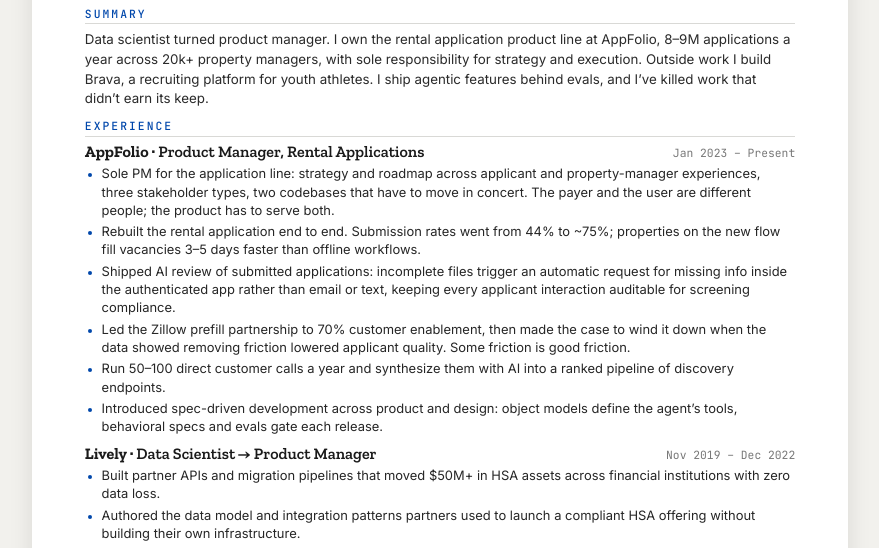
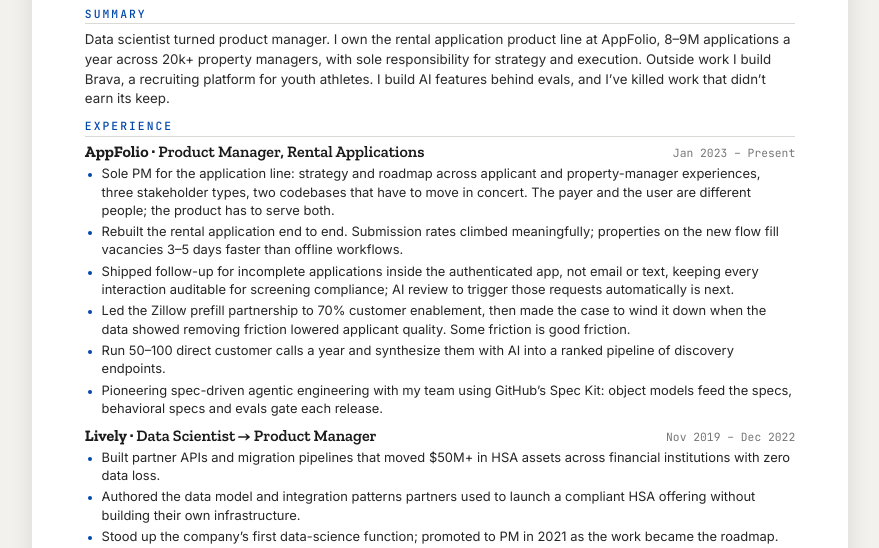
Before and after one commit to be-ns/personalsite, a website: page resume.html in a window 1280 px wide. Shown: the part 215-763 px from the top of the page, without its empty margins (200-1079 px from the left). Drawn offline with nearby package versions, Linux system fonts and the light colour scheme.

Commit message:
Soften AppFolio agentic claim and remove specific submission rates (#91)

```diff
--- a/resume.html
+++ b/resume.html
@@ -294,7 +294,7 @@
     <!-- SUMMARY -->
     <section>
       <h2 class="section-title">Summary</h2>
-      <p class="summary">Data scientist turned product manager. I own the rental application product line at AppFolio, 8–9M applications a year across 20k+ property managers, with sole responsibility for strategy and execution. Outside work I build Brava, a recruiting platform for youth athletes. <span id="summaryTail">I ship agentic features behind evals, and I’ve killed work that didn’t earn its keep.</span></p>
+      <p class="summary">Data scientist turned product manager. I own the rental application product line at AppFolio, 8–9M applications a year across 20k+ property managers, with sole responsibility for strategy and execution. Outside work I build Brava, a recruiting platform for youth athletes. <span id="summaryTail">I build AI features behind evals, and I’ve killed work that didn’t earn its keep.</span></p>
     </section>
 
     <!-- EXPERIENCE -->
@@ -308,11 +308,11 @@
         </div>
         <ul class="bullets" id="appfolioBullets">
           <li data-bullet="sole-pm">Sole PM for the application line: strategy and roadmap across applicant and property-manager experiences, three stakeholder types, two codebases that have to move in concert. The payer and the user are different people; the product has to serve both.</li>
-          <li data-bullet="rebuild">Rebuilt the rental application end to end. Submission rates went from 44% to ~75%; properties on the new flow fill vacancies 3–5 days faster than offline workflows.</li>
-          <li data-bullet="ai-review">Shipped AI review of submitted applications: incomplete files trigger an automatic request for missing info inside the authenticated app rather than email or text, keeping every applicant interaction auditable for screening compliance.</li>
+          <li data-bullet="rebuild">Rebuilt the rental application end to end. Submission rates climbed meaningfully; properties on the new flow fill vacancies 3–5 days faster than offline workflows.</li>
+          <li data-bullet="ai-review">Shipped follow-up for incomplete applications inside the authenticated app, not email or text, keeping every interaction auditable for screening compliance; AI review to trigger those requests automatically is next.</li>
           <li data-bullet="zillow">Led the Zillow prefill partnership to 70% customer enablement, then made the case to wind it down when the data showed removing friction lowered applicant quality. Some friction is good friction.</li>
           <li data-bullet="calls">Run 50–100 direct customer calls a year and synthesize them with AI into a ranked pipeline of discovery endpoints.</li>
-          <li data-bullet="sdd">Introduced spec-driven development across product and design: object models define the agent’s tools, behavioral specs and evals gate each release.</li>
+          <li data-bullet="sdd">Pioneering spec-driven agentic engineering with my team using GitHub’s Spec Kit: object models feed the specs, behavioral specs and evals gate each release.</li>
         </ul>
       </div>
 
@@ -371,7 +371,7 @@
       const VERSIONS = {
         'ai-native': {
           title: 'Senior Product Manager · AI-Native Products',
-          summaryTail: 'I ship agentic features behind evals, and I’ve killed work that didn’t earn its keep.',
+          summaryTail: 'I build AI features behind evals, and I’ve killed work that didn’t earn its keep.',
           bulletOrder: ['sole-pm', 'rebuild', 'ai-review', 'zillow', 'calls', 'sdd'],
           pdf: 'Ben-Siverly-Resume-AI-Native.pdf',
           label: 'AI-Native (primary)'
```
Also changed, not shown: index.html (+3 -3 lines), 2 other files.
